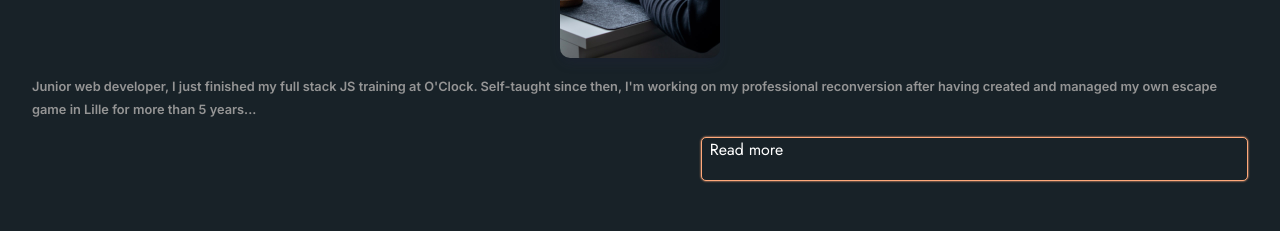
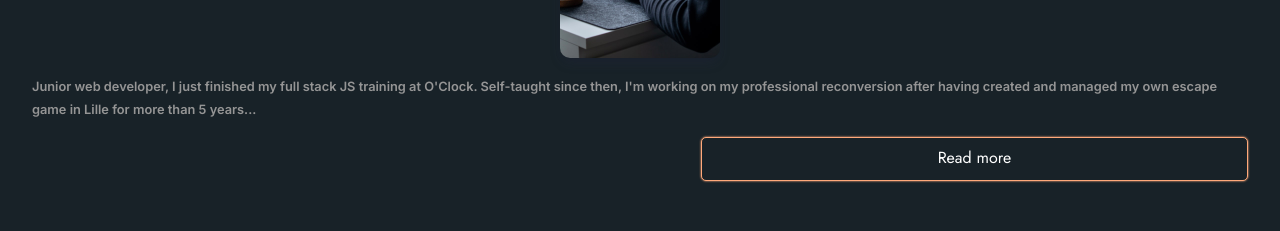
Before and after one commit to FabienCallot/fabcall-website, a React (Create React App) app: page / in a window 1280 px wide. Shown: the part 1020-1251 px from the top of the page. Built offline with nearby package versions, Linux system fonts and the light colour scheme.

Commit message:
isssues with button scroll to top and read more fixed

```diff
--- a/src/Components/Button/Button.jsx
+++ b/src/Components/Button/Button.jsx
@@ -2,14 +2,14 @@ import React from 'react';
 import PropTypes from 'prop-types';
 import './button.scss';
 
-const Button = ({ className, link, text }) => {
-  console.log(link);
+const Button = ({ className, link, text, clickEvent }) => {
   return (
     <a
       className={`button ${className}`}
       href={link}
       target="_blank"
       rel="noreferrer"
+      onClick={clickEvent}
     >
       {text}
     </a>
@@ -19,7 +19,8 @@ const Button = ({ className, link, text }) => {
 Button.propTypes = {
   className: PropTypes.string.isRequired,
   text: PropTypes.string.isRequired,
-  link: PropTypes.string.isRequired,
+  link: PropTypes.string,
+  clickEvent: PropTypes.func,
 };
 
 export default React.memo(Button);
--- a/src/Components/Card/Card.jsx
+++ b/src/Components/Card/Card.jsx
@@ -30,7 +30,6 @@ Card.propTypes = {
   title: PropTypes.string.isRequired,
   imgSrc: PropTypes.string.isRequired,
   alt: PropTypes.string.isRequired,
-  path: PropTypes.string.isRequired,
   buttonText1: PropTypes.string.isRequired,
   buttonText2: PropTypes.string.isRequired,
   path1: PropTypes.string.isRequired,
--- a/src/Components/Card/card.scss
+++ b/src/Components/Card/card.scss
@@ -22,7 +22,6 @@
     width: 100px;
     height: 32px;
     margin-top: 1 * vars.$gutter;
-    text-align: center;
     line-height: 0.5;
   }
   & img {
--- a/src/Components/Navbar/Navbar.jsx
+++ b/src/Components/Navbar/Navbar.jsx
@@ -6,7 +6,6 @@ import './Navbar.scss';
 
 const Navbar = () => {
   const [isOpen, setIsOpen] = useState(false);
-  //state for display or not the button scrollToTop
   const [width, setWidth] = useState(0);
   const handlePageWidth = () => {
     setWidth(window.innerWidth);
@@ -15,6 +14,7 @@ const Navbar = () => {
     setWidth(window.innerWidth);
     window.onresize = handlePageWidth;
   }, []);
+
   return (
     <nav className="nav">
       <div className="nav-left">
--- a/src/styles/_mixin.scss
+++ b/src/styles/_mixin.scss
@@ -11,7 +11,8 @@
   filter: drop-shadow(0px 0px 1px #ffa97a);
   width: 45%;
   height: 44px;
-  line-height: 0;
+  line-height: 1;
+  text-align: center;
 }
 
 @mixin btn-2 {
@@ -28,5 +29,6 @@
   filter: none;
   width: 50px;
   height: 44px;
-  line-height: 0;
+  line-height: 1.5;
+  text-align: center;
 }
```
